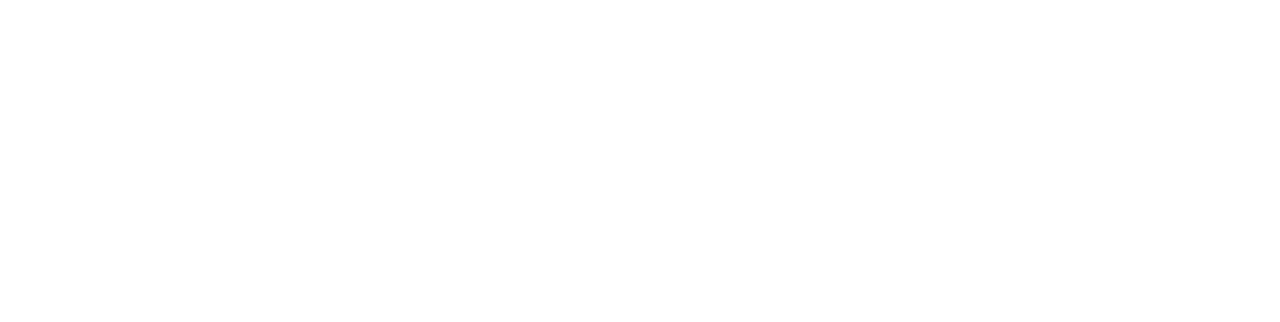
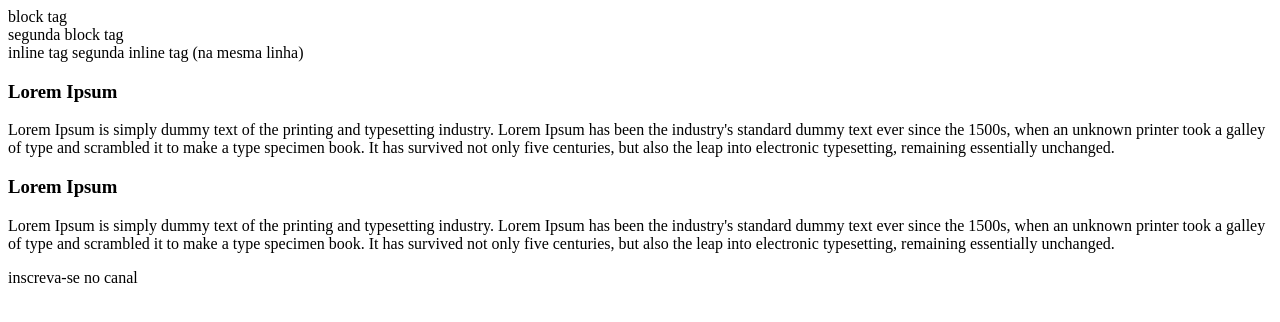
Before and after one commit to joaovincosta/MentoriaConectados, a plain HTML site: page EstudoHTML/Aula03/index.html in a window 1280 px wide. Drawn offline with Linux system fonts and the light colour scheme.

Commit message:
Add files via upload

```diff
--- a/EstudoHTML/Aula03/index.html
+++ b/EstudoHTML/Aula03/index.html
@@ -8,6 +8,35 @@
             <nav></nav>
         </header>
         <main>
+            <div>
+                block tag
+            </div>
+            <div>
+                segunda block tag
+            </div>
+            <span>inline tag</span>
+            <span>segunda inline tag (na mesma linha) </span>
+            <article>
+                <h3>Lorem Ipsum</h3>
+                <p>Lorem Ipsum is simply dummy text of the printing and typesetting
+                    industry. Lorem Ipsum has been the industry's standard dummy text
+                    ever since the 1500s, when an unknown printer took a galley of type
+                    and scrambled it to make a type specimen book. It has survived not
+                    only five centuries, but also the leap into electronic typesetting,
+                    remaining essentially unchanged.</p>
+            </article>
+            <section>
+                <h3>Lorem Ipsum</h3>
+                <p>Lorem Ipsum is simply dummy text of the printing and typesetting
+                    industry. Lorem Ipsum has been the industry's standard dummy text
+                    ever since the 1500s, when an unknown printer took a galley of type
+                    and scrambled it to make a type specimen book. It has survived not
+                    only five centuries, but also the leap into electronic typesetting,
+                    remaining essentially unchanged.</p>
+            </section>
+            <aside>
+                <p>inscreva-se no canal</p>
+            </aside>
         </main>
         <footer></footer>
     </body>
```
Also changed, not shown: EstudoHTML/Aula04/index.html (added).
